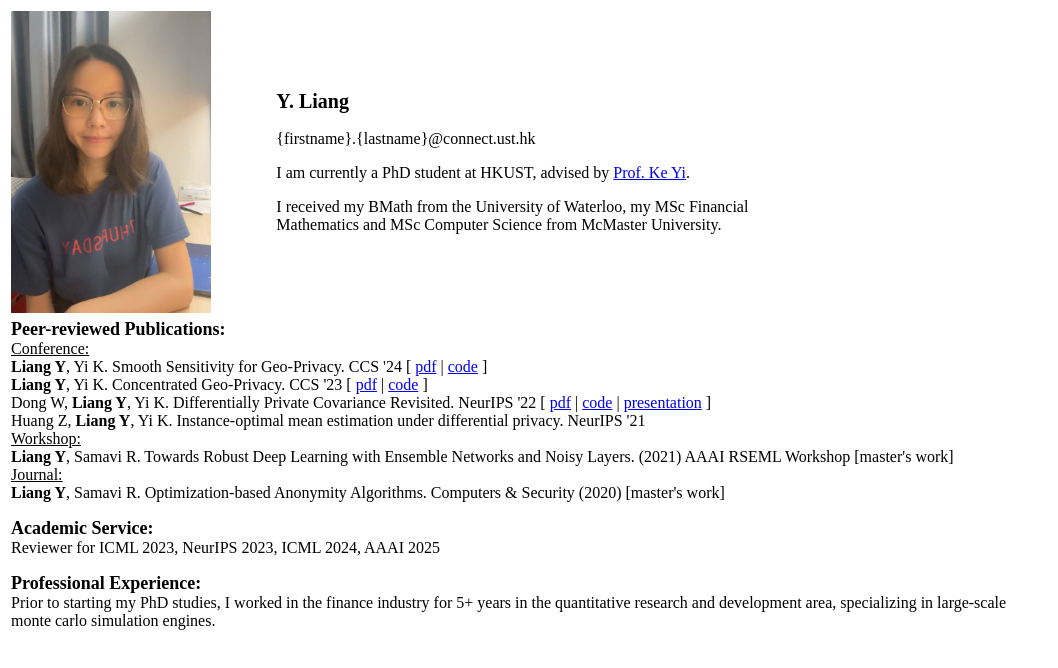
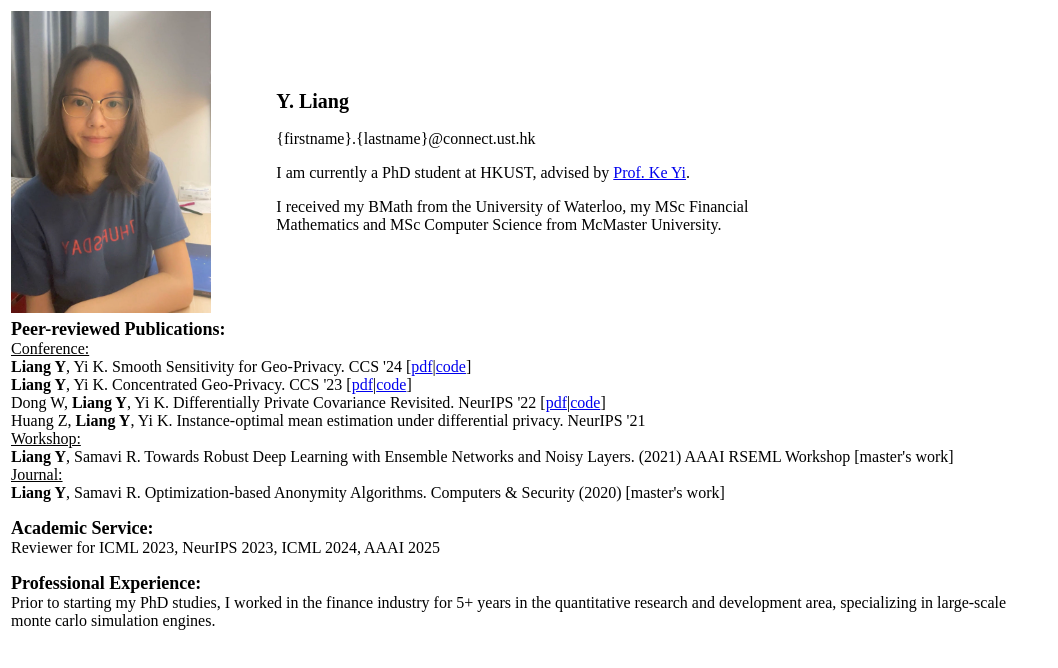
Before and after one commit to liangy42/liangy42.github.io, a plain HTML site: page index.html in a window 1280 px wide. Shown: the whole page, without its empty margins (0-1058 px from the left). Drawn offline with Linux system fonts and the light colour scheme.

Commit message:
Update index.html

```diff
--- a/index.html
+++ b/index.html
@@ -50,9 +50,9 @@
             <tr><td>
 <p><font size="+1"><b>Peer-reviewed Publications:</b></font><br>
     <u>Conference:</u><br>
-<strong>Liang Y</strong>, Yi K. Smooth Sensitivity for Geo-Privacy. CCS '24 [ <a href="https://arxiv.org/abs/2405.06307">pdf</a> | <a href="https://github.com/hkustDB/SmoothGP">code</a> ]<br>
-<strong>Liang Y</strong>, Yi K. Concentrated Geo-Privacy. CCS '23 [ <a href="https://arxiv.org/abs/2305.19756">pdf</a> | <a href="https://github.com/hkustDB/ConcentratedGeoPrivacy">code</a> ]<br>
-Dong W, <strong>Liang Y</strong>, Yi K. Differentially Private Covariance Revisited. NeurIPS '22 [ <a href="https://arxiv.org/abs/2205.14324">pdf</a> | <a href="https://github.com/hkustDB/PrivateCovariance">code</a> | <a href="https://neurips.cc/virtual/2022/poster/54672">presentation</a> ]<br>
+<strong>Liang Y</strong>, Yi K. Smooth Sensitivity for Geo-Privacy. CCS '24 [<a href="https://arxiv.org/abs/2405.06307">pdf</a>|<a href="https://github.com/hkustDB/SmoothGP">code</a>]<br>
+<strong>Liang Y</strong>, Yi K. Concentrated Geo-Privacy. CCS '23 [<a href="https://arxiv.org/abs/2305.19756">pdf</a>|<a href="https://github.com/hkustDB/ConcentratedGeoPrivacy">code</a>]<br>
+Dong W, <strong>Liang Y</strong>, Yi K. Differentially Private Covariance Revisited. NeurIPS '22 [<a href="https://arxiv.org/abs/2205.14324">pdf</a>|<a href="https://github.com/hkustDB/PrivateCovariance">code</a>]<br>
 Huang Z, <strong>Liang Y</strong>, Yi K. Instance-optimal mean estimation under differential privacy. NeurIPS '21<br>
     <u>Workshop:</u><br>
     <strong>Liang Y</strong>, Samavi R. Towards Robust Deep Learning with Ensemble Networks and Noisy Layers. (2021) AAAI RSEML Workshop [master's work]<br>
```
